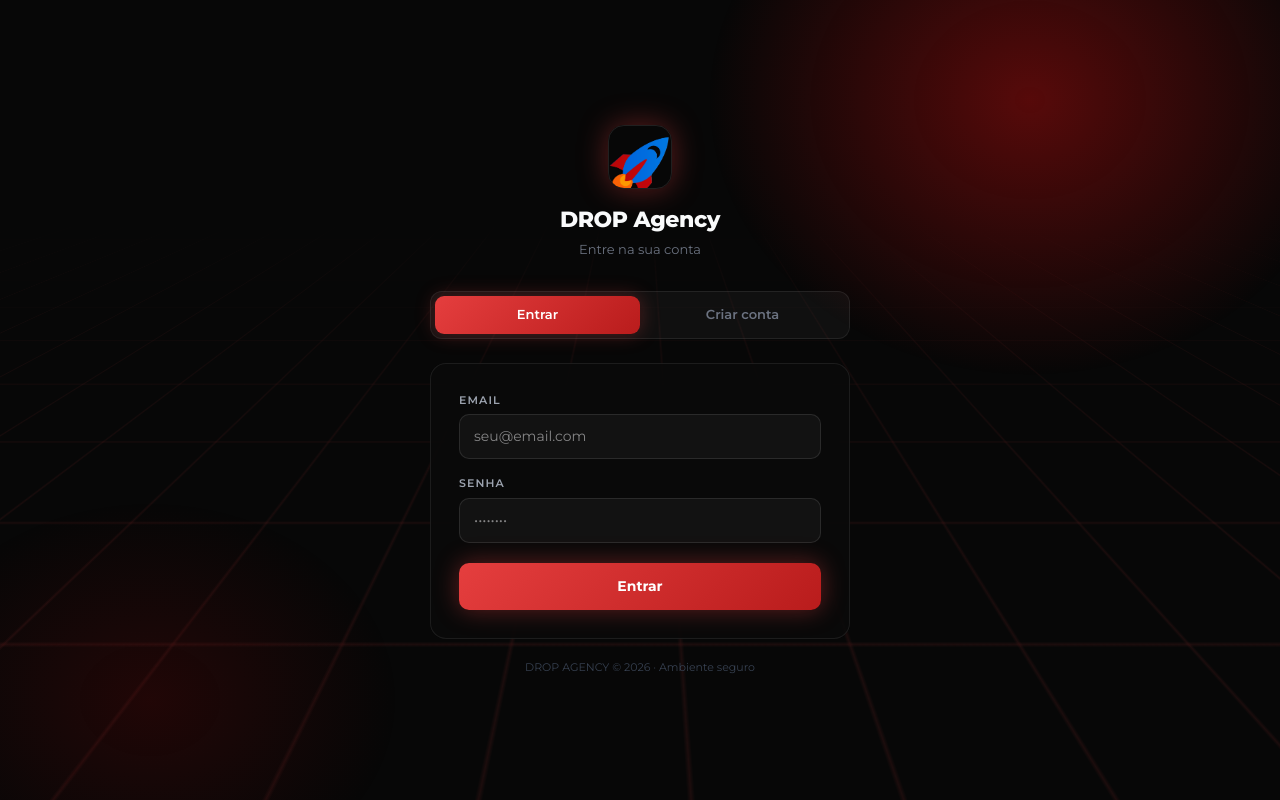
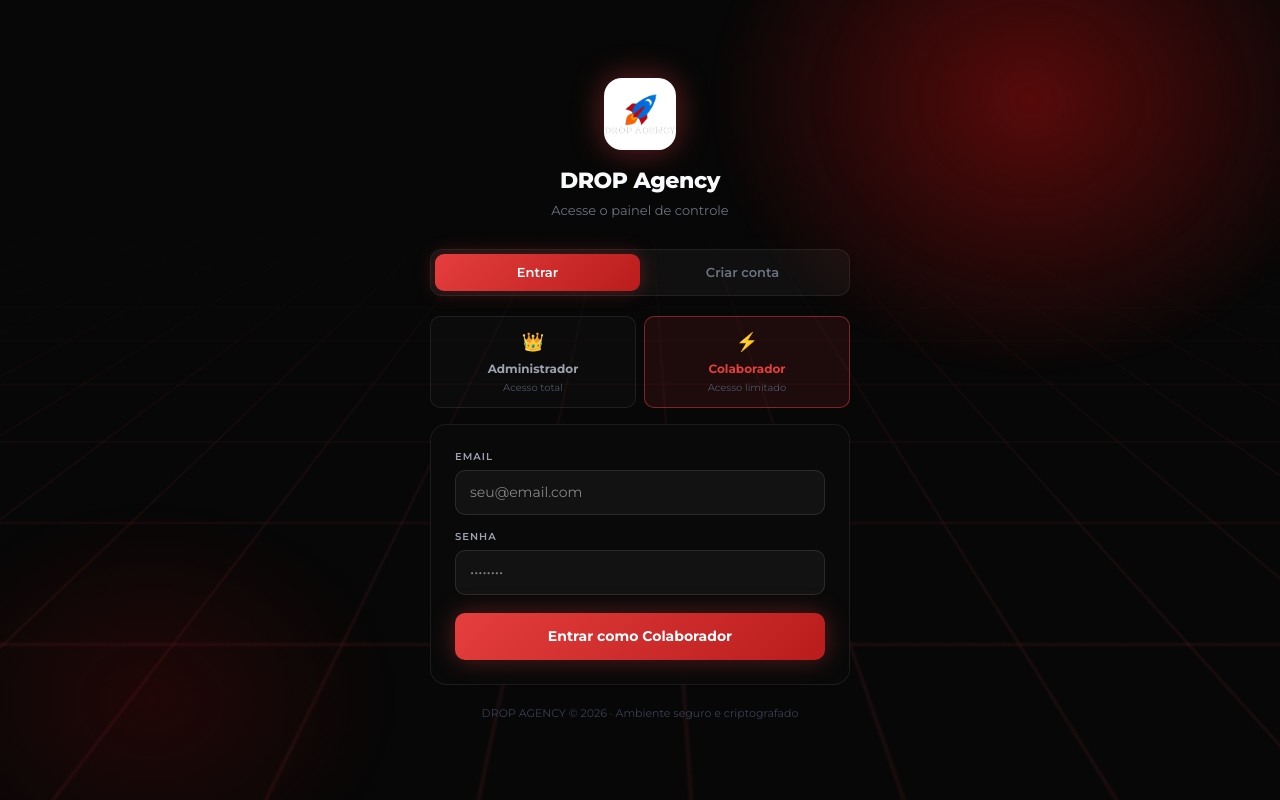
Before and after one commit to dropagencyautomation/drop-agency, a Next.js app: page /login in a window 1280 px wide. Built offline with nearby package versions, Linux system fonts and the light colour scheme.

Commit message:
feat: login redesign — logo, seletor admin/colaborador, criar conta

```diff
--- a/app/(auth)/login/page.tsx
+++ b/app/(auth)/login/page.tsx
@@ -6,6 +6,7 @@ import { useRouter } from 'next/navigation'
 
 export default function LoginPage() {
   const [mode, setMode] = useState<'login' | 'register'>('login')
+  const [role, setRole] = useState<'admin' | 'colaborador'>('colaborador')
   const [name, setName] = useState('')
   const [email, setEmail] = useState('')
   const [password, setPassword] = useState('')
@@ -15,18 +16,30 @@ export default function LoginPage() {
   const router = useRouter()
 
   const inp: React.CSSProperties = {
-    width: '100%', padding: '11px 14px', background: 'rgba(255,255,255,0.04)',
-    border: '1px solid rgba(255,255,255,0.1)', borderRadius: 10, color: '#F9FAFB',
-    fontSize: 14, outline: 'none', fontFamily: 'Montserrat, sans-serif',
-    transition: 'border-color 0.2s',
+    width: '100%', padding: '11px 14px',
+    background: 'rgba(255,255,255,0.04)',
+    border: '1px solid rgba(255,255,255,0.1)',
+    borderRadius: 10, color: '#F9FAFB', fontSize: 14,
+    outline: 'none', fontFamily: 'Montserrat,sans-serif',
   }
 
   async function handleLogin(e: React.FormEvent) {
     e.preventDefault()
     setLoading(true); setError('')
     const supabase = createClient()
-    const { error } = await supabase.auth.signInWithPassword({ email, password })
-    if (error) { setError('Email ou senha incorretos.'); setLoading(false); return }
+    const { data, error: authError } = await supabase.auth.signInWithPassword({ email, password })
+    if (authError || !data.user) {
+      setError('Email ou senha incorretos.')
+      setLoading(false); return
+    }
+    // Verifica role no user_profiles
+    const { data: profile } = await supabase
+      .from('user_profiles').select('role,is_active').eq('id', data.user.id).single()
+    if (profile && !profile.is_active) {
+      await supabase.auth.signOut()
+      setError('Sua conta está desativada. Entre em contato com o administrador.')
+      setLoading(false); return
+    }
     router.push('/crm')
   }
 
@@ -40,111 +53,121 @@ export default function LoginPage() {
         method: 'POST',
         headers: { 'Content-Type': 'application/json' },
         body: JSON.stringify({
-          name, email, password, role: 'colaborador',
-          permissions: { dashboard: true, crm: true, clientes: true, tarefas: true, projetos: true, marketing: false, equipe: false, financeiro: false, integracoes: false, configuracoes: false, administracao: false }
+          name, email, password,
+          role: 'colaborador',
+          permissions: {
+            dashboard: true, crm: true, clientes: true, tarefas: true,
+            projetos: true, marketing: false, equipe: false,
+            financeiro: false, integracoes: false, configuracoes: false, administracao: false
+          }
         })
       })
       const data = await res.json()
       if (data.success) {
-        setSuccess('Conta criada! Aguarde aprovação do administrador ou faça login.')
+        setSuccess('Conta criada com sucesso! Faça login para acessar.')
         setMode('login'); setName(''); setPassword('')
       } else {
-        setError(data.error ?? 'Erro ao criar conta.')
+        setError(data.error ?? 'Erro ao criar conta. Tente outro e-mail.')
       }
     } finally { setLoading(false) }
   }
 
   return (
-    <div style={{ minHeight: '100vh', display: 'flex', alignItems: 'center', justifyContent: 'center', background: '#070707', fontFamily: 'Montserrat, sans-serif', position: 'relative', overflow: 'hidden' }}>
+    <div style={{ minHeight:'100vh', display:'flex', alignItems:'center', justifyContent:'center', background:'#070707', fontFamily:'Montserrat,sans-serif', position:'relative', overflow:'hidden' }}>
 
-      {/* Background 3D grid */}
-      <div aria-hidden style={{ position: 'fixed', inset: 0, zIndex: 0, pointerEvents: 'none' }}>
-        <div style={{ position: 'absolute', width: '250%', height: '220%', left: '-75%', top: '28%', backgroundImage: `linear-gradient(rgba(229,62,62,0.14) 1px,transparent 1px),linear-gradient(90deg,rgba(229,62,62,0.14) 1px,transparent 1px)`, backgroundSize: '52px 52px', transform: 'perspective(650px) rotateX(74deg)', transformOrigin: '50% 0%', WebkitMaskImage: 'linear-gradient(to bottom,transparent 0%,rgba(0,0,0,0.6) 25%,black 55%)', maskImage: 'linear-gradient(to bottom,transparent 0%,rgba(0,0,0,0.6) 25%,black 55%)' }} />
-        <div style={{ position: 'absolute', width: '700px', height: '600px', right: '-100px', top: '-200px', background: 'radial-gradient(ellipse at center,rgba(185,14,14,0.45) 0%,transparent 65%)' }} />
-        <div style={{ position: 'absolute', width: '500px', height: '400px', left: '-100px', bottom: '-100px', background: 'radial-gradient(ellipse at center,rgba(140,8,8,0.2) 0%,transparent 70%)' }} />
+      {/* BG */}
+      <div aria-hidden style={{ position:'fixed', inset:0, zIndex:0, pointerEvents:'none' }}>
+        <div style={{ position:'absolute', width:'250%', height:'220%', left:'-75%', top:'28%', backgroundImage:`linear-gradient(rgba(229,62,62,0.14) 1px,transparent 1px),linear-gradient(90deg,rgba(229,62,62,0.14) 1px,transparent 1px)`, backgroundSize:'52px 52px', transform:'perspective(650px) rotateX(74deg)', transformOrigin:'50% 0%', WebkitMaskImage:'linear-gradient(to bottom,transparent 0%,rgba(0,0,0,0.6) 25%,black 55%)', maskImage:'linear-gradient(to bottom,transparent 0%,rgba(0,0,0,0.6) 25%,black 55%)' }}/>
+        <div style={{ position:'absolute', width:'700px', height:'600px', right:'-100px', top:'-200px', background:'radial-gradient(ellipse at center,rgba(185,14,14,0.45) 0%,transparent 65%)' }}/>
+        <div style={{ position:'absolute', width:'500px', height:'400px', left:'-100px', bottom:'-100px', background:'radial-gradient(ellipse at center,rgba(140,8,8,0.2) 0%,transparent 70%)' }}/>
       </div>
 
-      {/* Card */}
-      <div style={{ position: 'relative', zIndex: 1, width: '100%', maxWidth: 420, margin: '0 16px' }}>
+      <div style={{ position:'relative', zIndex:1, width:'100%', maxWidth:420, margin:'0 16px' }}>
 
         {/* Logo */}
-        <div style={{ textAlign: 'center', marginBottom: 32 }}>
-          <div style={{ width: 64, height: 64, borderRadius: 16, overflow: 'hidden', margin: '0 auto 14px', border: '1px solid rgba(255,255,255,0.1)', boxShadow: '0 0 30px rgba(229,62,62,0.4)' }}>
-            <div style={{ width: '100%', height: '100%', backgroundImage: 'url(/logo.png)', backgroundSize: '290%', backgroundPosition: '52% 26%', backgroundRepeat: 'no-repeat' }} />
+        <div style={{ textAlign:'center', marginBottom:28 }}>
+          <div style={{ width:72, height:72, borderRadius:18, overflow:'hidden', margin:'0 auto 14px', border:'1px solid rgba(255,255,255,0.12)', boxShadow:'0 0 32px rgba(229,62,62,0.45)', background:'#fff', display:'flex', alignItems:'center', justifyContent:'center' }}>
+            {/* eslint-disable-next-line @next/next/no-img-element */}
+            <img src="/logo.png" alt="DROP Agency" style={{ width:'100%', height:'100%', objectFit:'cover', objectPosition:'50% 20%' }}/>
           </div>
-          <div style={{ fontSize: 22, fontWeight: 800, color: '#F9FAFB', letterSpacing: '-0.02em' }}>DROP Agency</div>
-          <div style={{ fontSize: 13, color: '#6B7280', marginTop: 4 }}>
-            {mode === 'login' ? 'Entre na sua conta' : 'Crie sua conta de acesso'}
+          <div style={{ fontSize:22, fontWeight:800, color:'#F9FAFB', letterSpacing:'-0.02em' }}>DROP Agency</div>
+          <div style={{ fontSize:13, color:'#6B7280', marginTop:4 }}>
+            {mode==='login' ? 'Acesse o painel de controle' : 'Crie sua conta de colaborador'}
           </div>
         </div>
 
-        {/* Tabs */}
-        <div style={{ display: 'flex', background: 'rgba(255,255,255,0.04)', borderRadius: 12, padding: 4, marginBottom: 24, border: '1px solid rgba(255,255,255,0.08)' }}>
-          {(['login', 'register'] as const).map(m => (
-            <button key={m} onClick={() => { setMode(m); setError(''); setSuccess('') }}
-              style={{ flex: 1, padding: '9px', borderRadius: 9, border: 'none', fontSize: 13, fontWeight: 600, cursor: 'pointer', fontFamily: 'Montserrat,sans-serif', transition: 'all 0.2s', background: mode === m ? 'linear-gradient(135deg,#E53E3E,#B91C1C)' : 'transparent', color: mode === m ? '#fff' : '#6B7280', boxShadow: mode === m ? '0 0 20px rgba(229,62,62,0.3)' : 'none' }}>
-              {m === 'login' ? 'Entrar' : 'Criar conta'}
+        {/* Tabs login/cadastro */}
+        <div style={{ display:'flex', background:'rgba(255,255,255,0.04)', borderRadius:12, padding:4, marginBottom:20, border:'1px solid rgba(255,255,255,0.07)' }}>
+          {(['login','register'] as const).map(m=>(
+            <button key={m} onClick={()=>{setMode(m);setError('');setSuccess('')}}
+              style={{ flex:1, padding:'9px', borderRadius:9, border:'none', fontSize:13, fontWeight:600, cursor:'pointer', fontFamily:'Montserrat,sans-serif', transition:'all 0.2s', background:mode===m?'linear-gradient(135deg,#E53E3E,#B91C1C)':'transparent', color:mode===m?'#fff':'#6B7280', boxShadow:mode===m?'0 0 20px rgba(229,62,62,0.3)':'none' }}>
+              {m==='login'?'Entrar':'Criar conta'}
             </button>
           ))}
         </div>
 
-        {/* Form card */}
-        <div style={{ background: 'rgba(10,10,10,0.8)', border: '1px solid rgba(255,255,255,0.08)', borderRadius: 16, padding: 28, backdropFilter: 'blur(20px)' }}>
-          <form onSubmit={mode === 'login' ? handleLogin : handleRegister}>
-            <div style={{ display: 'flex', flexDirection: 'column', gap: 16 }}>
+        {/* Seletor de acesso (só no login) */}
+        {mode==='login'&&(
+          <div style={{ display:'grid', gridTemplateColumns:'1fr 1fr', gap:8, marginBottom:16 }}>
+            {(['admin','colaborador'] as const).map(r=>(
+              <button key={r} onClick={()=>setRole(r)}
+                style={{ padding:'12px', borderRadius:10, border:`1px solid ${role===r?'rgba(229,62,62,0.5)':'rgba(255,255,255,0.08)'}`, background:role===r?'rgba(229,62,62,0.1)':'rgba(255,255,255,0.02)', cursor:'pointer', fontFamily:'Montserrat,sans-serif', transition:'all 0.2s' }}>
+                <div style={{ fontSize:18, marginBottom:4 }}>{r==='admin'?'👑':'⚡'}</div>
+                <div style={{ fontSize:12, fontWeight:700, color:role===r?'#E53E3E':'#9CA3AF' }}>{r==='admin'?'Administrador':'Colaborador'}</div>
+                <div style={{ fontSize:10, color:'#4B5563', marginTop:2 }}>{r==='admin'?'Acesso total':'Acesso limitado'}</div>
+              </button>
+            ))}
+          </div>
+        )}
 
-              {mode === 'register' && (
+        {/* Card do form */}
+        <div style={{ background:'rgba(10,10,10,0.8)', border:'1px solid rgba(255,255,255,0.08)', borderRadius:16, padding:24, backdropFilter:'blur(20px)' }}>
+          <form onSubmit={mode==='login'?handleLogin:handleRegister}>
+            <div style={{ display:'flex', flexDirection:'column', gap:14 }}>
+
+              {mode==='register'&&(
                 <div>
-                  <label style={{ fontSize: 11, fontWeight: 600, color: '#9CA3AF', textTransform: 'uppercase', letterSpacing: '0.1em', display: 'block', marginBottom: 6 }}>Nome completo</label>
-                  <input value={name} onChange={e => setName(e.target.value)} placeholder="Seu nome" required style={inp}
-                    onFocus={e => (e.currentTarget.style.borderColor = 'rgba(229,62,62,0.5)')}
-                    onBlur={e => (e.currentTarget.style.borderColor = 'rgba(255,255,255,0.1)')} />
+                  <label style={{ fontSize:10, fontWeight:600, color:'#9CA3AF', textTransform:'uppercase', letterSpacing:'0.1em', display:'block', marginBottom:6 }}>Nome completo</label>
+                  <input value={name} onChange={e=>setName(e.target.value)} placeholder="Seu nome completo" required style={inp}
+                    onFocus={e=>(e.currentTarget.style.borderColor='rgba(229,62,62,0.5)')}
+                    onBlur={e=>(e.currentTarget.style.borderColor='rgba(255,255,255,0.1)')}/>
                 </div>
               )}
 
               <div>
-                <label style={{ fontSize: 11, fontWeight: 600, color: '#9CA3AF', textTransform: 'uppercase', letterSpacing: '0.1em', display: 'block', marginBottom: 6 }}>Email</label>
-                <input type="email" value={email} onChange={e => setEmail(e.target.value)} placeholder="seu@email.com" required style={inp}
-                  onFocus={e => (e.currentTarget.style.borderColor = 'rgba(229,62,62,0.5)')}
-                  onBlur={e => (e.currentTarget.style.borderColor = 'rgba(255,255,255,0.1)')} />
+                <label style={{ fontSize:10, fontWeight:600, color:'#9CA3AF', textTransform:'uppercase', letterSpacing:'0.1em', display:'block', marginBottom:6 }}>Email</label>
+                <input type="email" value={email} onChange={e=>setEmail(e.target.value)} placeholder="seu@email.com" required style={inp}
+                  onFocus={e=>(e.currentTarget.style.borderColor='rgba(229,62,62,0.5)')}
+                  onBlur={e=>(e.currentTarget.style.borderColor='rgba(255,255,255,0.1)')}/>
               </div>
 
               <div>
-                <label style={{ fontSize: 11, fontWeight: 600, color: '#9CA3AF', textTransform: 'uppercase', letterSpacing: '0.1em', display: 'block', marginBottom: 6 }}>Senha</label>
-                <input type="password" value={password} onChange={e => setPassword(e.target.value)} placeholder={mode === 'register' ? 'Mínimo 8 caracteres' : '••••••••'} required style={inp}
-                  onFocus={e => (e.currentTarget.style.borderColor = 'rgba(229,62,62,0.5)')}
-                  onBlur={e => (e.currentTarget.style.borderColor = 'rgba(255,255,255,0.1)')} />
+                <label style={{ fontSize:10, fontWeight:600, color:'#9CA3AF', textTransform:'uppercase', letterSpacing:'0.1em', display:'block', marginBottom:6 }}>Senha</label>
+                <input type="password" value={password} onChange={e=>setPassword(e.target.value)} placeholder={mode==='register'?'Mínimo 8 caracteres':'••••••••'} required style={inp}
+                  onFocus={e=>(e.currentTarget.style.borderColor='rgba(229,62,62,0.5)')}
+                  onBlur={e=>(e.currentTarget.style.borderColor='rgba(255,255,255,0.1)')}/>
               </div>
 
-              {error && (
-                <div style={{ background: 'rgba(229,62,62,0.1)', border: '1px solid rgba(229,62,62,0.3)', borderRadius: 8, padding: '10px 14px', fontSize: 13, color: '#FCA5A5' }}>
-                  {error}
-                </div>
-              )}
-
-              {success && (
-                <div style={{ background: 'rgba(16,185,129,0.1)', border: '1px solid rgba(16,185,129,0.3)', borderRadius: 8, padding: '10px 14px', fontSize: 13, color: '#6EE7B7' }}>
-                  {success}
-                </div>
-              )}
+              {error&&<div style={{ background:'rgba(229,62,62,0.08)', border:'1px solid rgba(229,62,62,0.25)', borderRadius:8, padding:'10px 14px', fontSize:13, color:'#FCA5A5' }}>{error}</div>}
+              {success&&<div style={{ background:'rgba(16,185,129,0.08)', border:'1px solid rgba(16,185,129,0.25)', borderRadius:8, padding:'10px 14px', fontSize:13, color:'#6EE7B7' }}>{success}</div>}
 
               <button type="submit" disabled={loading}
-                style={{ width: '100%', padding: '13px', borderRadius: 10, border: 'none', fontSize: 14, fontWeight: 700, color: '#fff', cursor: loading ? 'not-allowed' : 'pointer', background: 'linear-gradient(135deg,#E53E3E,#B91C1C)', boxShadow: '0 0 24px rgba(229,62,62,0.4)', opacity: loading ? 0.7 : 1, fontFamily: 'Montserrat,sans-serif', transition: 'opacity 0.2s', marginTop: 4 }}>
-                {loading ? (mode === 'login' ? 'Entrando...' : 'Criando conta...') : (mode === 'login' ? 'Entrar' : 'Criar conta')}
+                style={{ width:'100%', padding:'13px', borderRadius:10, border:'none', fontSize:14, fontWeight:700, color:'#fff', cursor:loading?'not-allowed':'pointer', background:'linear-gradient(135deg,#E53E3E,#B91C1C)', boxShadow:'0 0 24px rgba(229,62,62,0.35)', opacity:loading?0.7:1, fontFamily:'Montserrat,sans-serif', marginTop:4 }}>
+                {loading?(mode==='login'?'Entrando...':'Criando...'):(mode==='login'?`Entrar como ${role==='admin'?'Admin':'Colaborador'}`:'Criar conta')}
               </button>
             </div>
           </form>
 
-          {mode === 'register' && (
-            <p style={{ fontSize: 11, color: '#4B5563', textAlign: 'center', marginTop: 16, lineHeight: 1.5 }}>
-              Contas criadas aqui têm acesso de <strong style={{ color: '#9CA3AF' }}>colaborador</strong>.<br />
-              O administrador pode ajustar as permissões no painel.
+          {mode==='register'&&(
+            <p style={{ fontSize:11, color:'#4B5563', textAlign:'center', marginTop:14, lineHeight:1.6 }}>
+              Contas criadas aqui têm acesso de <strong style={{ color:'#9CA3AF' }}>colaborador</strong>.<br/>
+              O admin pode ajustar permissões no painel de Administração.
             </p>
           )}
         </div>
 
-        <p style={{ textAlign: 'center', fontSize: 11, color: '#374151', marginTop: 20 }}>
-          DROP AGENCY © 2026 · Ambiente seguro
+        <p style={{ textAlign:'center', fontSize:11, color:'#374151', marginTop:20 }}>
+          DROP AGENCY © 2026 · Ambiente seguro e criptografado
         </p>
       </div>
     </div>
```
